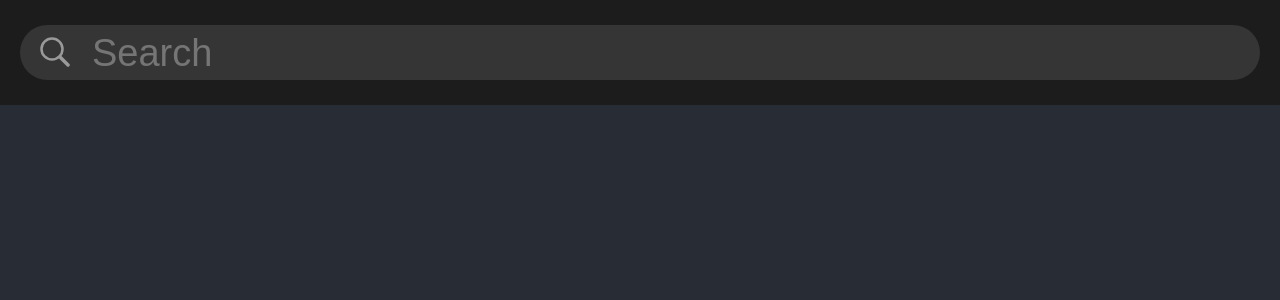
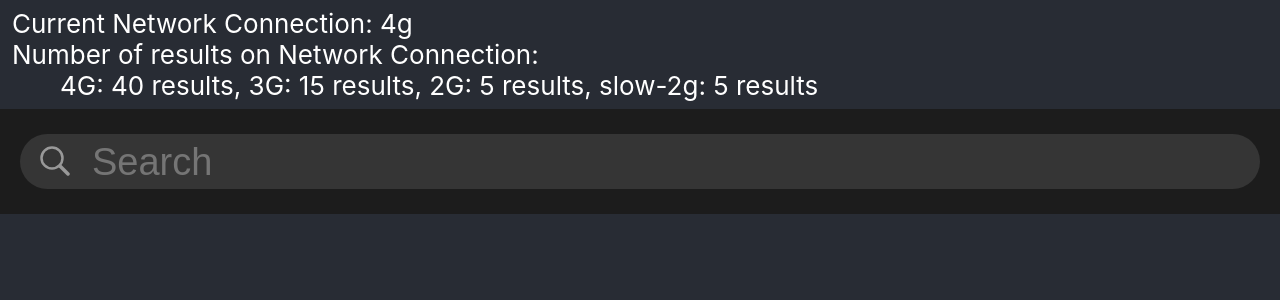
Before and after one commit to GoogleChromeLabs/adaptive-loading, a React (Create React App) app in the folder cra-network-aware-data-fetching/: page / in a window 1280 px wide. Shown: the top 300 px of the page. Built offline with nearby package versions, Linux system fonts and the light colour scheme.

Commit message:
writed a README & added network status info panel

```diff
--- a/cra-network-aware-data-fetching/src/components/List/index.js
+++ b/cra-network-aware-data-fetching/src/components/List/index.js
@@ -7,7 +7,7 @@ const List = ({ items }) => {
   return (
     <div className='list'>
       { items.map((item, index) => (
-        <ListItem key={item.modified_date} item={item} index={index} />
+        <ListItem key={index} item={item} index={index} />
       )) }
     </div>
   )
--- a/cra-network-aware-data-fetching/src/containers/IFixitSearch/ifixit-search.css
+++ b/cra-network-aware-data-fetching/src/containers/IFixitSearch/ifixit-search.css
@@ -2,3 +2,15 @@
 .ifixit-search {
   width: 100%;
 }
+
+.ifixit-search-status-panel {
+  padding: 8px 12px;
+}
+
+.ifixit-search-status-panel p {
+  margin: 0;
+}
+
+.ifixit-search-status-panel p:last-child {
+  padding: 0 48px;
+}
--- a/cra-network-aware-data-fetching/src/containers/IFixitSearch/index.js
+++ b/cra-network-aware-data-fetching/src/containers/IFixitSearch/index.js
@@ -51,6 +51,11 @@ const IFixitSearch = () => {
 
   return (
     <div className='ifixit-search'>
+      <div className='ifixit-search-status-panel'>
+        <p>{`Current Network Connection: ${connectionEffectiveType}`}</p>
+        <p>Number of results on Network Connection:</p>
+        <p>4G: 40 results, 3G: 15 results, 2G: 5 results, slow-2g: 5 results</p>
+      </div>
       <SearchBar search={searchHandler} />
       { loading ? (
         <Spinner />
```
Also changed, not shown: 1 other file (tests, documents, lock files or other folders).
